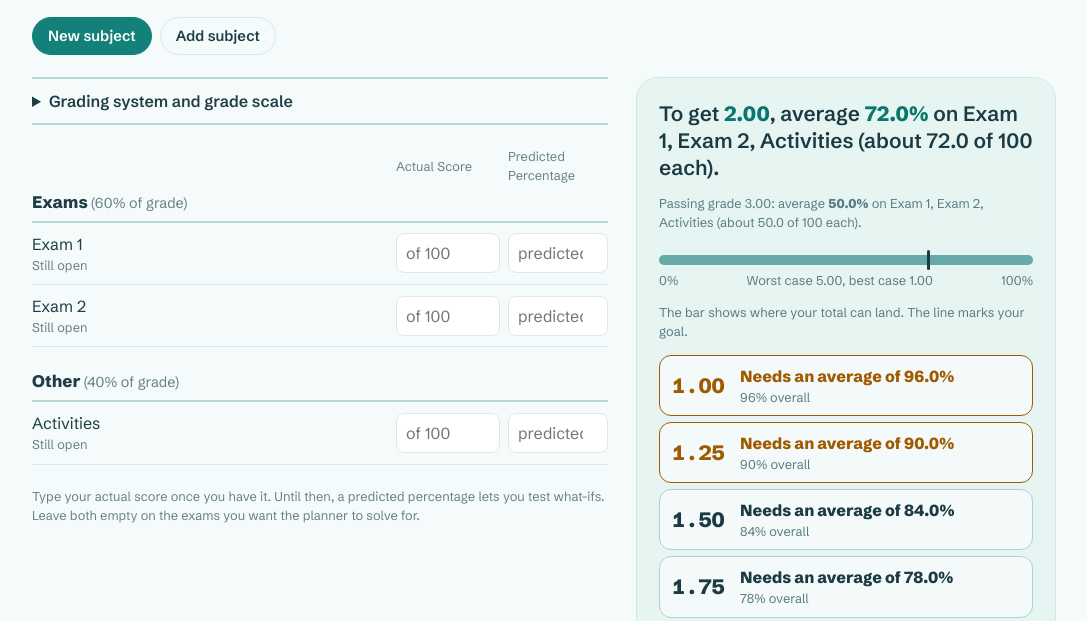
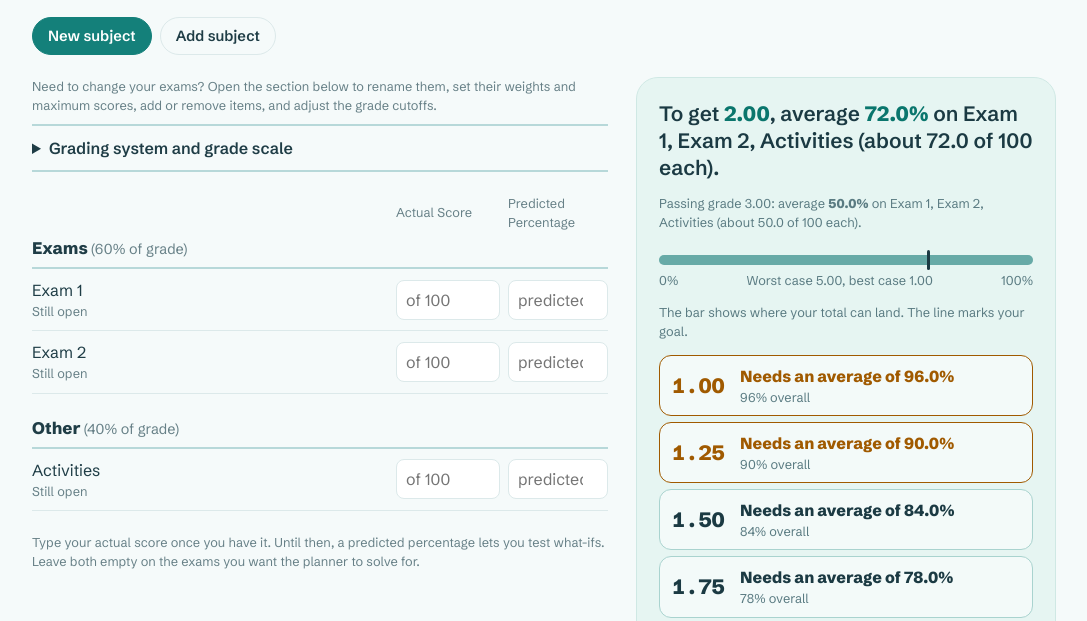
Before and after one commit to michaelracho/am-i-cooked, a plain HTML site: page index.html in a window 1280 px wide. Shown: the part 120-741 px from the top of the page, without its empty margins (96-1183 px from the left). Drawn offline with Linux system fonts and the light colour scheme.

Commit message:
add exam modification instructions

```diff
--- a/index.html
+++ b/index.html
@@ -505,6 +505,7 @@
         const rescaleNote = total === 100 ? "" : ", so the planner rescales them to 100%";
         const deleteBtn = '<button class="add" data-a="delsub">Delete this subject</button>';
         $("#setup").innerHTML = `
+          <p class="sm" style="margin: 0 0 8px">Need to change your exams? Open the section below to rename them, set their weights and maximum scores, add or remove items, and adjust the grade cutoffs.</p>
           <details id="cfg"${setupOpen ? " open" : ""}>
             <summary>Grading system and grade scale</summary>
             <div class="cfg">
```
